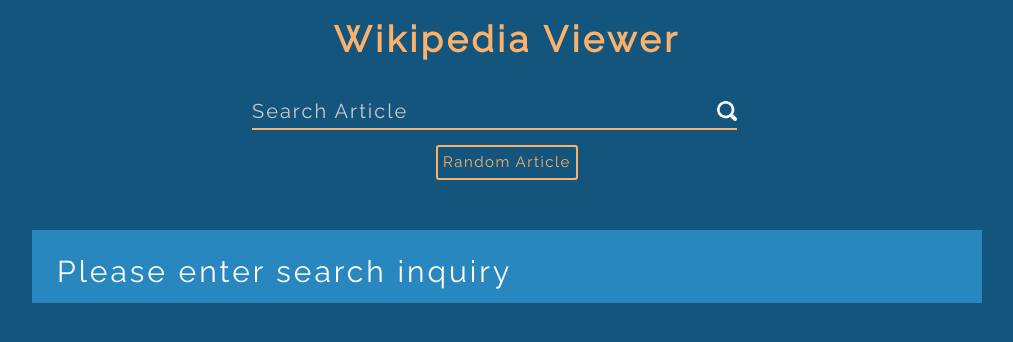
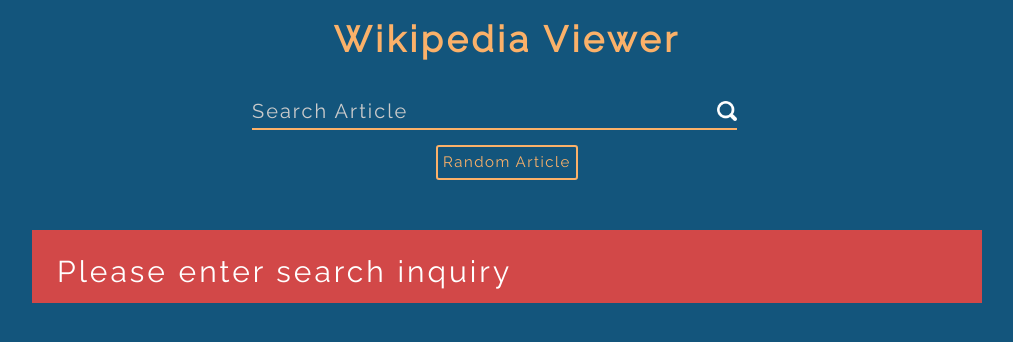
Before and after one commit to envincebal/wikipedia-app, a plain HTML site: page index.html in a window 1280 px wide. Both pictures are taken after a click on the picture 859 px from the left and 341 px from the top of the page. Shown: the whole page, without its empty margins (133-1146 px from the left). Drawn offline with nearby package versions, Linux system fonts and the light colour scheme.

Commit message:
changed color of error background

```diff
--- a/css/style.css
+++ b/css/style.css
@@ -88,6 +88,10 @@ html, body, input, img, button {
 	background-color: #FBB169;
 }
 
+#error {
+	background-color: #D24848;
+}
+
 .item-link:hover,
 .item-link:visited,
 .item-link:link {
--- a/js/app.js
+++ b/js/app.js
@@ -22,7 +22,7 @@ function searching(event){
 	moveUp();
 
 	if (userInput === "") {
-		$results.append("<li class='list-item'><h2 class='item-header'>Please enter search inquiry</h2></li>");
+		$results.append("<li class='list-item' id='error'><h2 class='item-header'>Please enter search inquiry</h2></li>");
 		return false;
 	}
 
@@ -38,7 +38,7 @@ function searching(event){
 			}
 		},
 		error: function(){
-			$results.append("<li class='list-item'><h2 class='item-header'>Error! Could not retrieve data</h2></li>");
+			$results.append("<li class='list-item' id='error'><h2 class='item-header'>Error! Could not retrieve data</h2></li>");
 			}
 	});
 }
```
